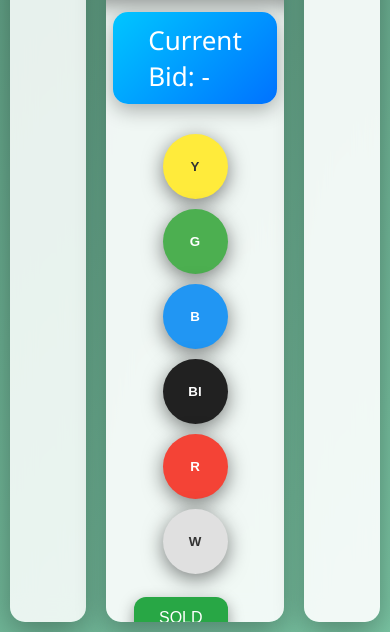
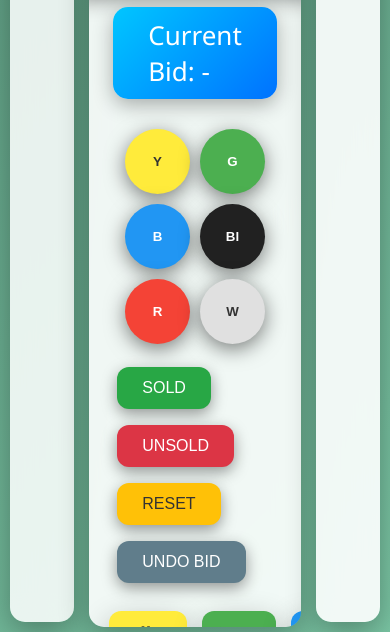
Before and after one commit to Arivu77/my-letlify-site, a plain HTML site: page index.html in a window 390 px wide. Shown: the part 212-844 px from the top of the page. Drawn offline with nearby package versions, Linux system fonts and the light colour scheme; no server answers.

Commit message:
Style.css

```diff
--- a/Style.css
+++ b/Style.css
@@ -61,6 +61,16 @@ body {
   align-items: center;
   padding: 20px;
   margin: 10px;
+  overflow-y: auto;
+  max-height: calc(100vh - 20px);
+}
+
+@media (max-width: 1024px) {
+  .center-panel {
+    width: 100%;
+    margin: 5px;
+    max-height: calc(100vh - 20px);
+  }
 }
 
 .player-highlight {
```
